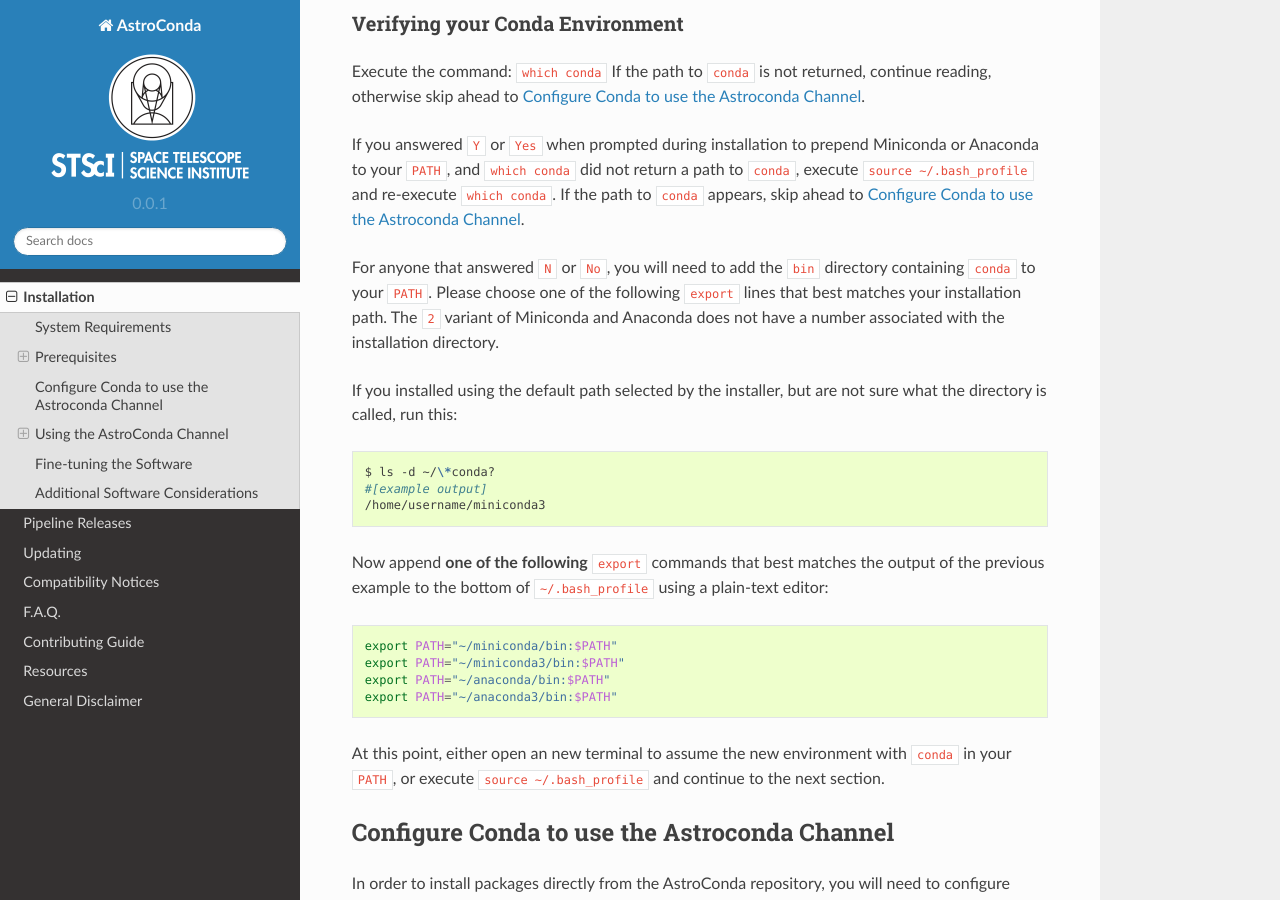
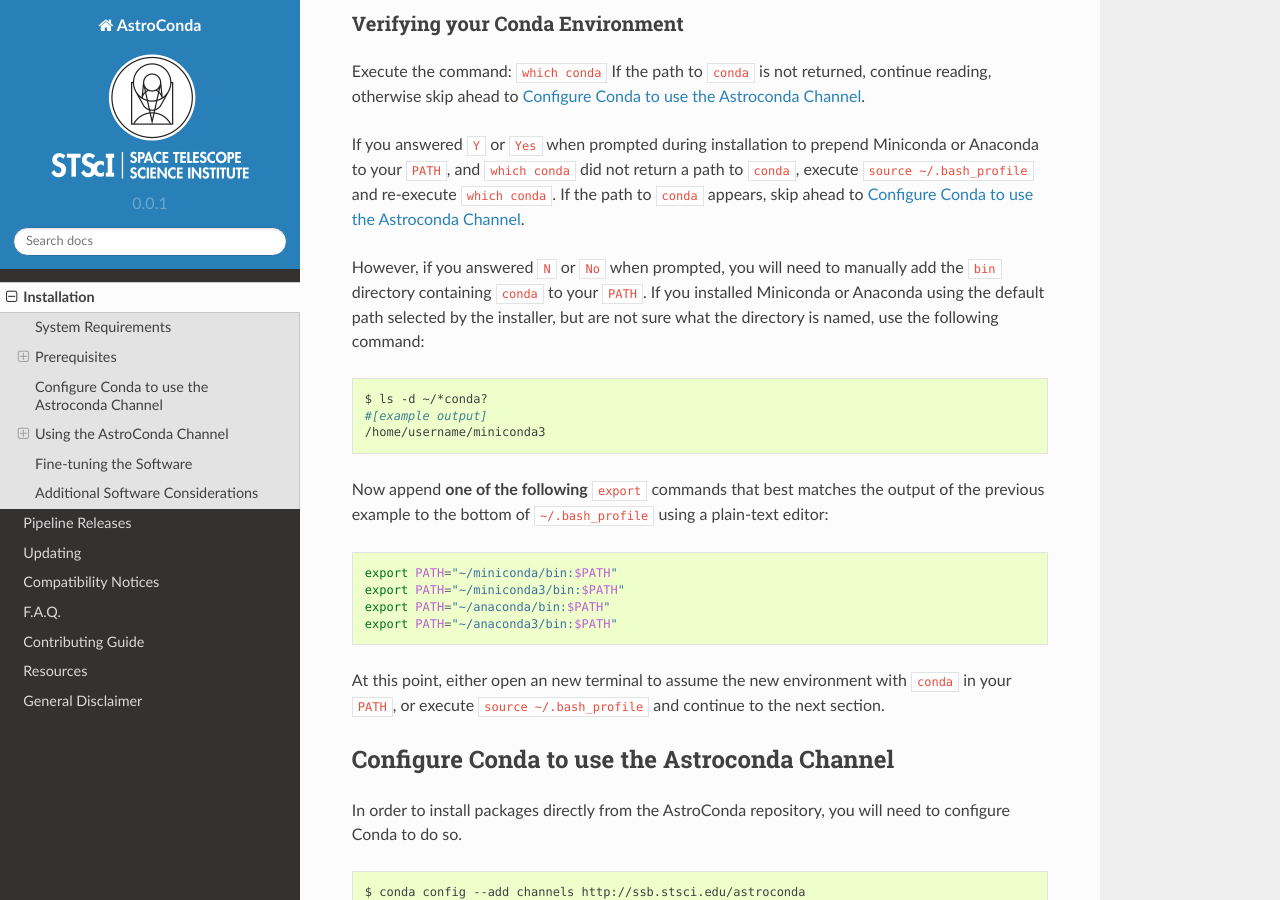
Before and after one commit to jhunkeler/astroconda, a Sphinx documentation site: the page built from source/installation.rst, in a window 1280 px wide and 900 px high, scrolled down 1111 px. Built offline with Sphinx 7.4.7 and the Read the Docs theme 2.0.0, drawn with Linux system fonts in a browser that asks for light colours; pages that are not in the unit, such as notebooks, are missing from menus; some of the changed text lies outside the part shown.

Commit message:
Spelling and wording

```diff
--- a/source/compat.rst
+++ b/source/compat.rst
@@ -14,7 +14,7 @@
 12/23/2016
 ==========
 
-AstroPy v1.3 fully deprecated calls to ``astropy.io.fits.new_table``. The following packages are known to be incompatiable with this release:
+AstroPy v1.3 fully deprecated calls to ``astropy.io.fits.new_table``. The following packages are known to be incompatible with this release:
 
   * ``calcos =< 3.1.8`` - Bugfix pending
   * ``costools <= 1.2.1`` - Bugfix pending
--- a/source/contributing.rst
+++ b/source/contributing.rst
@@ -190,7 +190,7 @@
         - mpmath
         - python x.x
 
-What does the ``x.x`` imply exactly? This instructs ``conda build`` *not* to proceed unless ``python=[version]`` has been issued as an argument on the commandline. If ``x.x`` is omitted here, the recipe will choose the version of Python currently active in your environment. In most cases it is best to be explicit rather than implicit when it comes to defining version requirements in Conda.
+What does the ``x.x`` imply exactly? This instructs ``conda build`` *not* to proceed unless ``python=[version]`` has been issued as an argument on the command-line. If ``x.x`` is omitted here, the recipe will choose the version of Python currently active in your environment. In most cases it is best to be explicit rather than implicit when it comes to defining version requirements in Conda.
 
 The ``test`` section defines few useful lists, ``imports``, ``commands``, and ``requires``. While these are not *required* to be used in any given recipe, we do use them in AstroConda. The ``imports`` section is a list of Python module imports, the ``commands``
 are executed in a basic shell environment, and finally ``requires`` defines any extraneous packages to be installed into the environment before running the tests.
@@ -207,7 +207,7 @@
         #requires:
         #   - does not require any extra testing-related packages
 
-If ``sympy`` provided a commandline utility named ``sympy-show``, you would use the ``commands`` section to verify the utility's functionality. A simple example of this would be to output a usage statement.
+If ``sympy`` provided a command-line utility named ``sympy-show``, you would use the ``commands`` section to verify the utility's functionality. A simple example of this would be to output a usage statement.
 
 .. code-block:: sh
 
--- a/source/installation.rst
+++ b/source/installation.rst
@@ -40,14 +40,11 @@
 
 If you answered ``Y`` or ``Yes`` when prompted during installation to prepend Miniconda or Anaconda to your ``PATH``, and ``which conda`` did not return a path to ``conda``, execute ``source ~/.bash_profile`` and re-execute ``which conda``. If the path to ``conda`` appears, skip ahead to :ref:`configure_astroconda_channel`.
 
-For anyone that answered ``N`` or ``No``, you will need to add the ``bin`` directory containing ``conda`` to your ``PATH``. Please choose one of the following ``export`` lines that best matches your installation path. The ``2`` variant of Miniconda and Anaconda does not have a number associated with the installation directory.
-
-
-If you installed using the default path selected by the installer, but are not sure what the directory is called, run this:
+However, if you answered ``N`` or ``No`` when prompted, you will need to manually add the ``bin`` directory containing ``conda`` to your ``PATH``. If you installed Miniconda or Anaconda using the default path selected by the installer, but are not sure what the directory is named, use the following command:
 
 .. code-block:: sh
 
-    $ ls -d ~/\*conda?
+    $ ls -d ~/*conda?
     #[example output]
     /home/username/miniconda3
 
--- a/source/updating.rst
+++ b/source/updating.rst
@@ -25,7 +25,7 @@
 
     $ conda update -n astroconda --all
 
-This will update the ``stsci`` metapackage, as well all other packages installed in your enviroment. [1]_
+This will update the ``stsci`` metapackage, as well all other packages installed in your environment. [1]_
 
 This updates **all packages** regardless if they were installed from AstroConda, Continuum, Inc., or other third party repositories defined in ``$HOME/.condarc``.
 
```
Also changed, not shown: other parts of source/installation.rst (+3 -3 lines), source/faq.rst (+7 -7 lines).
